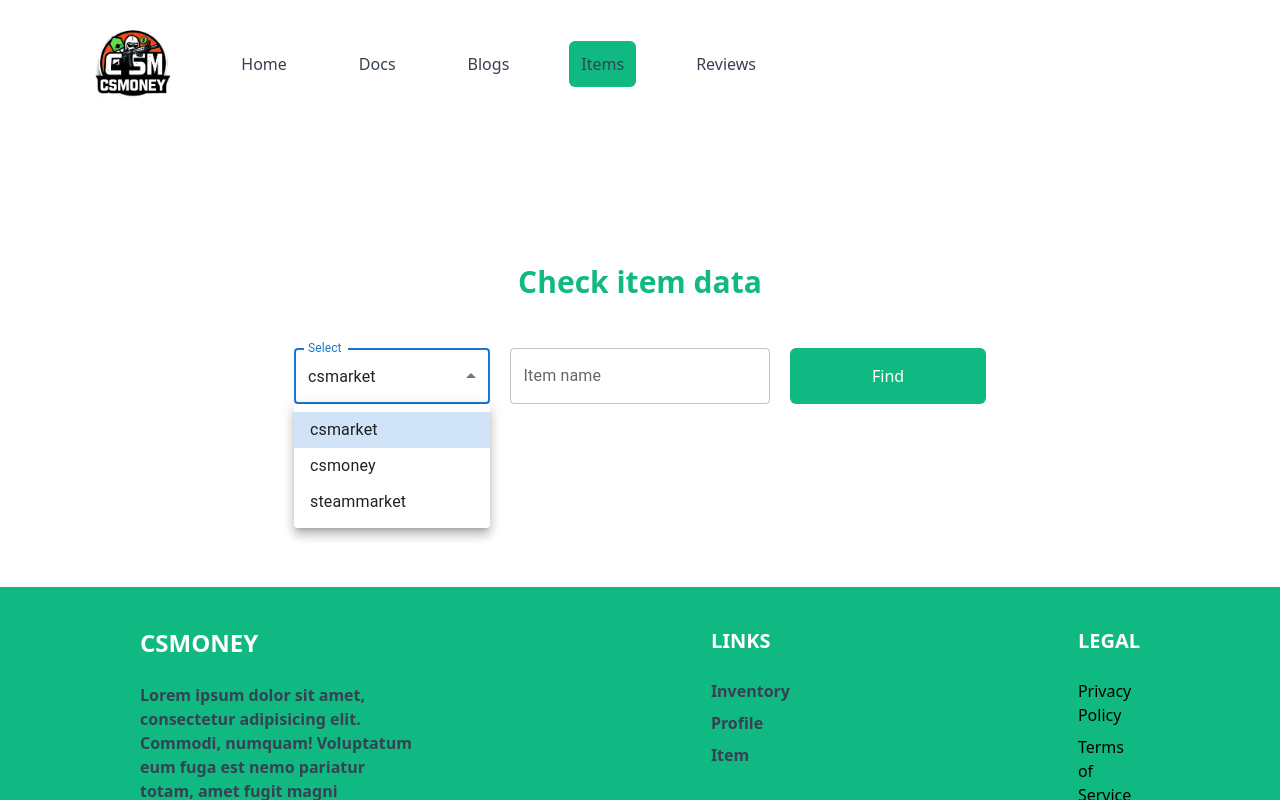
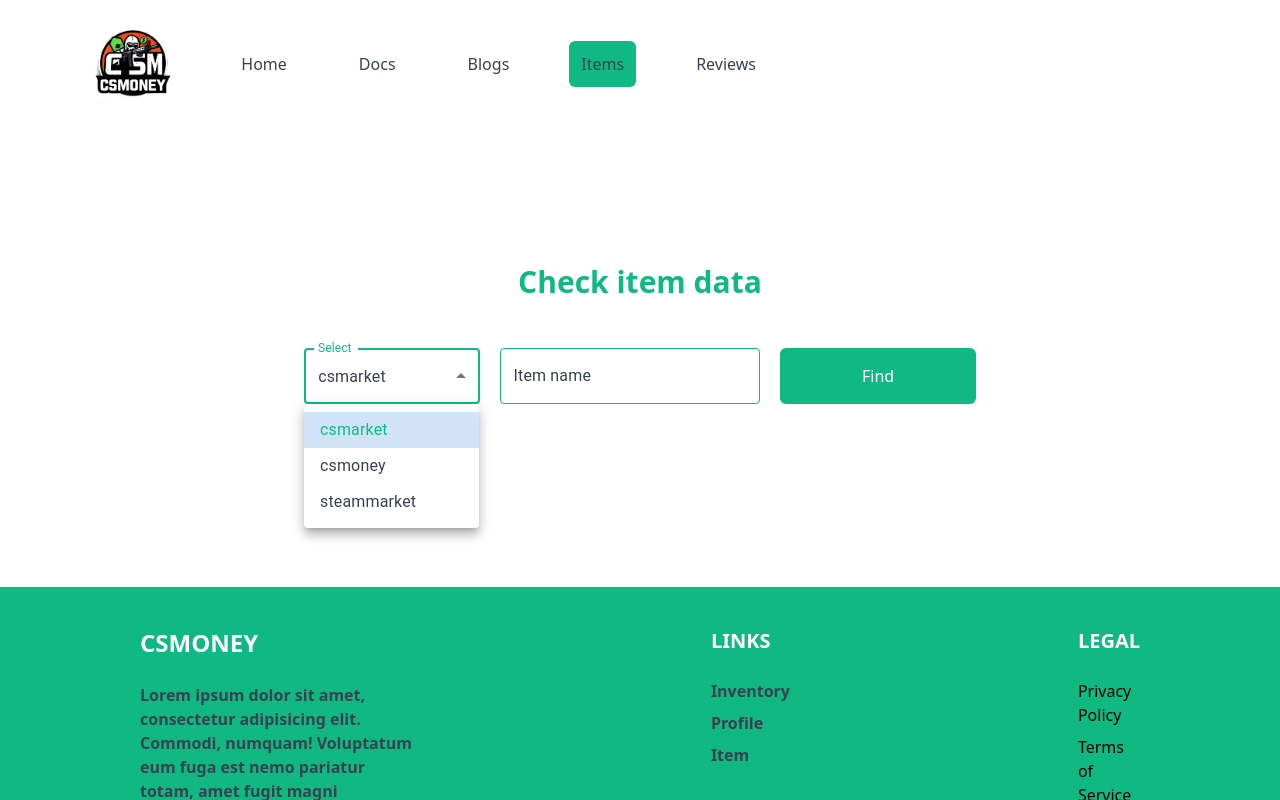
Before and after one commit to darkfos/CSMoneyCheckClient, a React (Create React App) app in the folder csmoney/: page /items in a window 1280 px wide. Both pictures are taken after a click on the element "csmarket". Shown: the top 800 px of the page. Built offline with nearby package versions, Linux system fonts and the light colour scheme.

Commit message:
refactor code

```diff
--- a/csmoney/src/compontents/footer/FooterComponent.jsx
+++ b/csmoney/src/compontents/footer/FooterComponent.jsx
@@ -1,7 +1,7 @@
 
 function FooterComponent() {
     const themeColor = localStorage.getItem("theme");
-    return <footer className={themeColor === "primary" ? "bg-primary mt-40 p-10" : "bg-secondary_h_text mt-40 p-10"}>
+    return <footer className={themeColor === "primary" ? "bg-primary mt-40 p-10" : "bg-secondary_footer_bg mt-40 p-10"}>
         <div className="flex flex-row gap-72 w-10/12 m-auto">
             <div>
                 <h2 className={themeColor === "primary" ? "text-white font-bold text-2xl": "text-secondary_text font-bold text-2xl"}>CSMONEY</h2>
--- a/csmoney/src/index.js
+++ b/csmoney/src/index.js
@@ -48,6 +48,7 @@
                         </ProtectedRouter>
                     } />
                     <Route path="/items" element={<ItemsPage />} />
+                    <Route path="/*" element={<App />} />
                 </Routes>
             </BrowserRouter>
         </React.StrictMode>
--- a/csmoney/src/pages/ItemsPage.jsx
+++ b/csmoney/src/pages/ItemsPage.jsx
@@ -3,6 +3,7 @@
 import FooterComponent from "../compontents/footer/FooterComponent";
 import { TextField, MenuItem } from "@mui/material";
 import CustomBtn from "../compontents/buttons/CustomButton";
+import "../static/styles/index.css";
 
 
 class ItemsPage extends Component {
@@ -52,16 +53,69 @@
                             });
                         }}
                         helperText="Please select your market"
-                        className="w-3/12 m-auto"
+                        sx={{
+                            '& label': {
+                                color: this.theme === "primary" ? "#374151": "white"
+                            },
+                            '& .MuiSelect-select': {
+                                color: this.theme === "primary" ? "#374151" : "white"
+                            },
+                            '& label.Mui-focused': {
+                              color: this.theme === 'primary' ? '#10b981' : '#7e22ce',
+                            },
+                            '& .MuiInput-underline:after': {
+                              borderBottomColor: this.theme === 'primary' ? '#10b981' : '#7e22ce',
+                            },
+                            '& .MuiOutlinedInput-root': {
+                              '& fieldset': {
+                                borderColor: this.theme === 'primary' ? '#10b981' : '#7e22ce',
+                              },
+                              '&:hover fieldset': {
+                                borderColor: this.theme === 'primary' ? '#10b981' : '#7e22ce',
+                              },
+                              '&.Mui-focused fieldset': {
+                                borderColor: this.theme === 'primary' ? '#10b981' : '#7e22ce',
+                              },
+                            },
+                          }}
                         >
                         {this.markets.map((option) => (
-                            <MenuItem key={option.value} value={option.value}>
+                            <MenuItem key={option.value} value={option.value} sx={{
+                                color: this.theme === "primary" ? "#374151" : "#7e22ce",
+                                '&.Mui-selected': {
+                                    color: this.theme === "primary" ? "#10b981" : "#7e22ce"
+                                },
+                                '&:hover': {
+                                    backgroundColor: this.theme === "primary" ? "#6ee7b7" : "#d8b4fe",
+                                }
+                            }}>
                             {option.label}
                             </MenuItem>
                         ))}
                     </TextField>
-                    <TextField id="standard-basic" label="Item name" className="w-4/12"></TextField>
-                    <CustomBtn text="Find" style={this.theme === "primary" ? "bg-primary rounded-md h-3/4 p-4 w-1/4 text-white" : "bg-secondary_h_text rounded-md h-3/4 p-4 w-1/4 text-white"}/>
+                    <TextField id="standard-basic" label="Item name" className="w-4/12" sx={{
+                        "& label": {
+                            color: this.theme === "primary" ? "#374151" : "white"
+                        },
+                        '& label.Mui-focused': {
+                            color: this.theme === 'primary' ? '#374151' : '#7e22ce',
+                        },
+                        '& .MuiOutlinedInput-root': {
+                            '& fieldset': {
+                              borderColor: this.theme === 'primary' ? '#10b981' : '#7e22ce',
+                            },
+                            '&:hover fieldset': {
+                              borderColor: this.theme === 'primary' ? '#10b981' : '#7e22ce',
+                            },
+                            '&.Mui-focused fieldset': {
+                              borderColor: this.theme === 'primary' ? '#10b981' : '#7e22ce',
+                            },
+                        },
+                        '& .MuiInputBase-input': {
+                            color: this.theme === "primary"? "#374151" : "white"
+                        }
+                    }}></TextField>
+                    <CustomBtn text="Find" style={this.theme === "primary" ? "bg-primary rounded-md h-3/4 p-4 w-1/4 text-white delay-300 duration-300 transition ease-in-out hover:bg-primary_ac_text" : "bg-secondary_button_bg rounded-md h-3/4 p-4 w-1/4 text-white delay-300 duration-300 transition ease-in-out hover:bg-secondary_button_bg_hover"}/>
                 </div>
             </div>
             <FooterComponent />
--- a/csmoney/src/pages/ReviewsPage.jsx
+++ b/csmoney/src/pages/ReviewsPage.jsx
@@ -30,7 +30,7 @@
                         <br />
                         <p>Bla bla</p>
                     </div>
-                    <CustomBtn text="Other" style={this.theme === "primary" ? "transition ease-in-out delay-150 hover:-translate-y-1 hover:scale-110 hover:bg-primary_ac_text hover:text-white duration-300 bg-primary w-8/12 m-auto rounded-md text-white p-2" : "transition ease-in-out delay-150 hover:-translate-y-1 hover:scale-110 hover:bg-primary_ac_text hover:text-white duration-300 bg-secondary_h_text w-8/12 m-auto rounded-md text-white p-2"}/>
+                    <CustomBtn text="Other" style={this.theme === "primary" ? "transition ease-in-out delay-150 hover:-translate-y-1 hover:scale-110 hover:bg-primary_ac_text hover:text-white duration-300 bg-primary w-8/12 m-auto rounded-md text-white p-2" : "transition ease-in-out delay-150 hover:-translate-y-1 hover:scale-110 hover:bg-primary_ac_text hover:text-white duration-300 bg-secondary_button_bg w-8/12 m-auto rounded-md text-white p-2 delay-300 duration-300 transition ease-in-out hover:bg-secondary_button_bg_hover"}/>
                 </div>
             </div>
             <FooterComponent />
--- a/csmoney/tailwind.config.js
+++ b/csmoney/tailwind.config.js
@@ -32,7 +32,10 @@
       },
       backgroundColor: {
         primary_bg: colors.emerald[500],
-        secondary_bg: colors.gray[500]
+        secondary_bg: colors.gray[500],
+        secondary_footer_bg: colors.purple[900],
+        secondary_button_bg: colors.yellow[500],
+        secondary_button_bg_hover: colors.orange[600]
       },
       backgroundImage: {
         "cs-pattern": "url('/src/static/images/cs_back.png')"
```
Also changed, not shown: csmoney/src/compontents/header/HeaderComponent.jsx (+7 -7 lines), csmoney/src/compontents/modals/AuthModal.jsx (+48 -5 lines).
